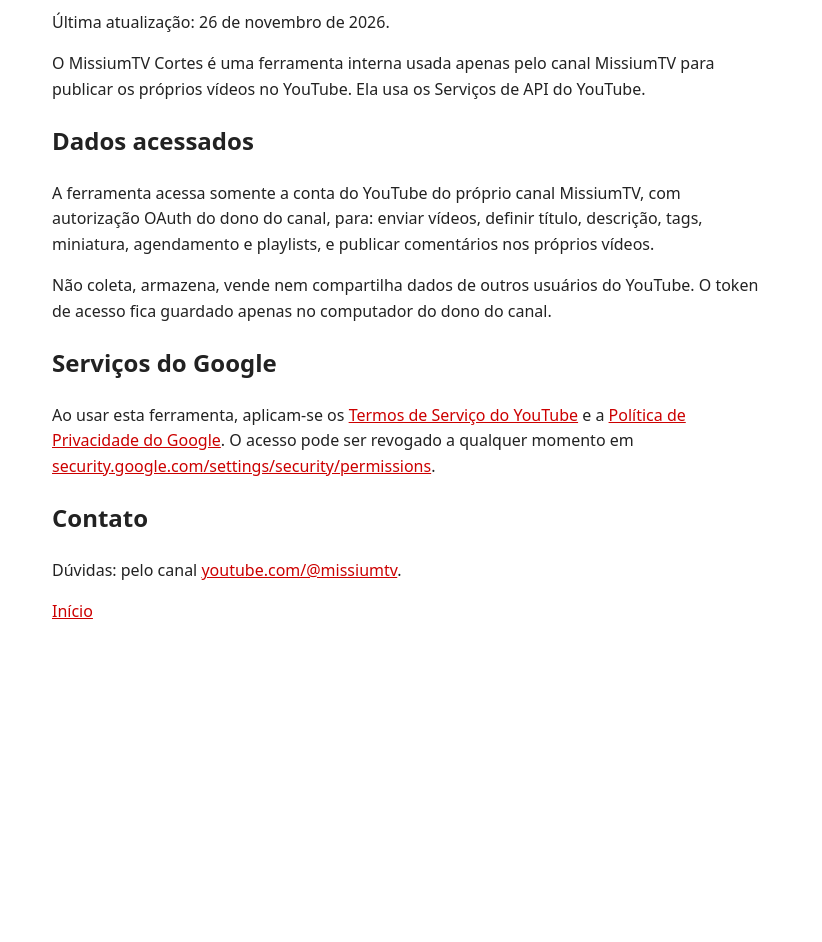
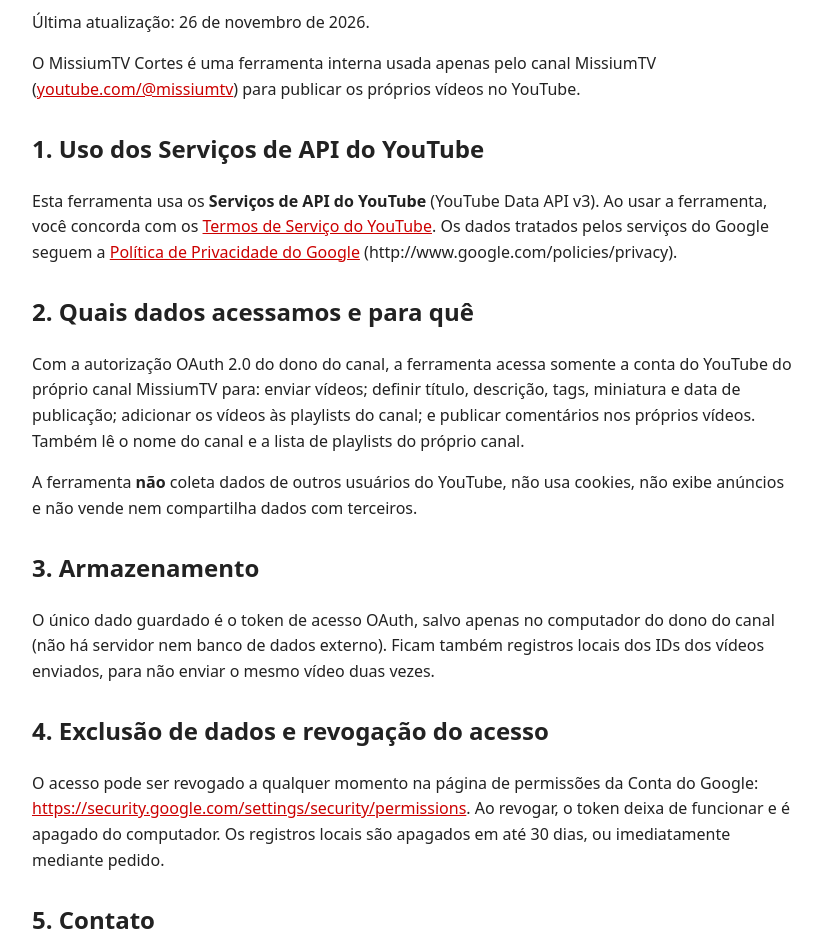
Before and after one commit to vinidanger/missiumtv, a plain HTML site: page privacidade.html in a window 1280 px wide. Shown: the part 103-1045 px from the top of the page, without its empty margins (228-1050 px from the left). Before the commit the page ends 800 px from the top, so only its background shows below. Drawn offline with Linux system fonts and the light colour scheme.

Commit message:
Update privacidade.html

```diff
--- a/privacidade.html
+++ b/privacidade.html
@@ -4,19 +4,23 @@
 <meta charset="utf-8">
 <meta name="viewport" content="width=device-width, initial-scale=1">
 <title>Política de Privacidade - MissiumTV Cortes</title>
-<style>body{font-family:system-ui,Arial,sans-serif;max-width:720px;margin:40px auto;padding:0 16px;line-height:1.6;color:#222;background:#fff}a{color:#c00}</style>
+<style>body{font-family:system-ui,Arial,sans-serif;max-width:760px;margin:40px auto;padding:0 16px;line-height:1.6;color:#222;background:#fff}a{color:#c00}h2{margin-top:28px}</style>
 </head>
 <body>
 <h1>Política de Privacidade - MissiumTV Cortes</h1>
 <p>Última atualização: 26 de novembro de 2026.</p>
-<p>O MissiumTV Cortes é uma ferramenta interna usada apenas pelo canal MissiumTV para publicar os próprios vídeos no YouTube. Ela usa os Serviços de API do YouTube.</p>
-<h2>Dados acessados</h2>
-<p>A ferramenta acessa somente a conta do YouTube do próprio canal MissiumTV, com autorização OAuth do dono do canal, para: enviar vídeos, definir título, descrição, tags, miniatura, agendamento e playlists, e publicar comentários nos próprios vídeos.</p>
-<p>Não coleta, armazena, vende nem compartilha dados de outros usuários do YouTube. O token de acesso fica guardado apenas no computador do dono do canal.</p>
-<h2>Serviços do Google</h2>
-<p>Ao usar esta ferramenta, aplicam-se os <a href="https://www.youtube.com/t/terms">Termos de Serviço do YouTube</a> e a <a href="https://policies.google.com/privacy">Política de Privacidade do Google</a>. O acesso pode ser revogado a qualquer momento em <a href="https://security.google.com/settings/security/permissions">security.google.com/settings/security/permissions</a>.</p>
-<h2>Contato</h2>
-<p>Dúvidas: pelo canal <a href="https://www.youtube.com/@missiumtv">youtube.com/@missiumtv</a>.</p>
-<p><a href="index.html">Início</a></p>
+<p>O MissiumTV Cortes é uma ferramenta interna usada apenas pelo canal MissiumTV (<a href="https://www.youtube.com/@missiumtv">youtube.com/@missiumtv</a>) para publicar os próprios vídeos no YouTube.</p>
+<h2>1. Uso dos Serviços de API do YouTube</h2>
+<p>Esta ferramenta usa os <b>Serviços de API do YouTube</b> (YouTube Data API v3). Ao usar a ferramenta, você concorda com os <a href="https://www.youtube.com/t/terms">Termos de Serviço do YouTube</a>. Os dados tratados pelos serviços do Google seguem a <a href="https://policies.google.com/privacy">Política de Privacidade do Google</a> (http://www.google.com/policies/privacy).</p>
+<h2>2. Quais dados acessamos e para quê</h2>
+<p>Com a autorização OAuth 2.0 do dono do canal, a ferramenta acessa somente a conta do YouTube do próprio canal MissiumTV para: enviar vídeos; definir título, descrição, tags, miniatura e data de publicação; adicionar os vídeos às playlists do canal; e publicar comentários nos próprios vídeos. Também lê o nome do canal e a lista de playlists do próprio canal.</p>
+<p>A ferramenta <b>não</b> coleta dados de outros usuários do YouTube, não usa cookies, não exibe anúncios e não vende nem compartilha dados com terceiros.</p>
+<h2>3. Armazenamento</h2>
+<p>O único dado guardado é o token de acesso OAuth, salvo apenas no computador do dono do canal (não há servidor nem banco de dados externo). Ficam também registros locais dos IDs dos vídeos enviados, para não enviar o mesmo vídeo duas vezes.</p>
+<h2>4. Exclusão de dados e revogação do acesso</h2>
+<p>O acesso pode ser revogado a qualquer momento na página de permissões da Conta do Google: <a href="https://security.google.com/settings/security/permissions">https://security.google.com/settings/security/permissions</a>. Ao revogar, o token deixa de funcionar e é apagado do computador. Os registros locais são apagados em até 30 dias, ou imediatamente mediante pedido.</p>
+<h2>5. Contato</h2>
+<p>Dúvidas ou pedidos de exclusão: pelo canal <a href="https://www.youtube.com/@missiumtv">youtube.com/@missiumtv</a>.</p>
+<p><a href="index.html">Início</a> · <a href="termos.html">Termos de Serviço</a></p>
 </body>
 </html>
```
